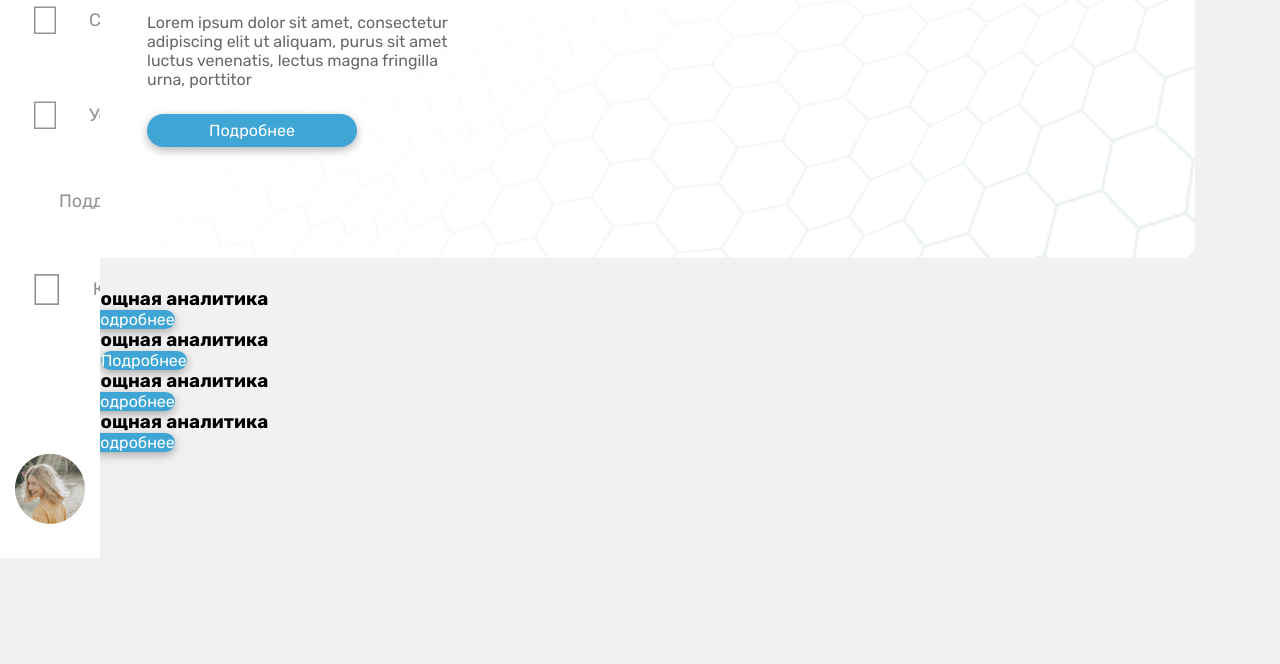
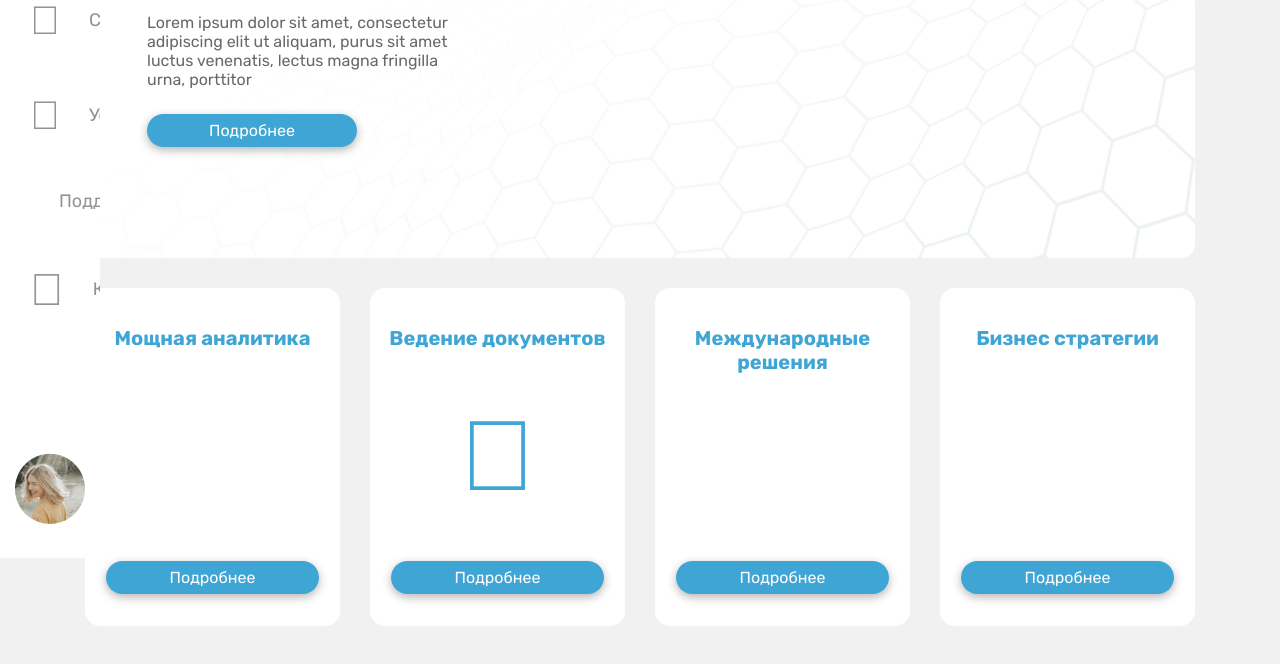
Before and after one commit to ninetyV/Blue, a plain HTML site: page index.html in a window 1280 px wide. Shown: the part 272-936 px from the top of the page. Before the commit the page ends 800 px from the top, so only its background shows below. Drawn offline with Linux system fonts and the light colour scheme.

Commit message:
card styles

```diff
--- a/css/style.css
+++ b/css/style.css
@@ -138,3 +138,45 @@ body {
 .desc__btn {
     padding: 7px 62px;
 }
+
+.cards {
+    margin-bottom: 48px;
+}
+
+.cards__wrap {
+    display: flex;
+    justify-content: space-between;
+    align-items: center;
+    gap: 30px;
+}
+
+.card {
+    min-width: 255px;
+    width: 100%;
+    background: #FFFFFF;
+    border-radius: 15px;
+    display: flex;
+    flex-direction: column;
+    align-items: center;
+    justify-content: space-between;
+    height: 338px;
+    padding: 38px 18px 32px;
+    text-align: center;
+}
+
+.card__btn {
+    padding: 7px 64px;
+}
+
+.card__h {
+    font-family: 'Rubik', sans-serif;
+    font-size: 20px;
+    font-weight: 700;
+    line-height: 24px;
+    color: #3FA5D5;
+}
+
+.card__icon {
+    font-size: 100px;
+    color: #3FA5D5;
+}
--- a/index.html
+++ b/index.html
@@ -66,17 +66,17 @@
                     <a href="#" class="btn card__btn">Подробнее</a>
                 </div>
                 <div class="card">
-                    <h3 class="card__h">Мощная аналитика</h3>
+                    <h3 class="card__h">Ведение документов</h3>
                     <span class="card__icon"><i class="fal fa-file-signature"></i></span>
                     <a href="#" class="btn card__btn">Подробнее</a>
                 </div>
                 <div class="card">
-                    <h3 class="card__h">Мощная аналитика</h3>
+                    <h3 class="card__h">Международные решения</h3>
                     <span class="card__icon"><i class="fal fa-globe-stand"></i></span>
                     <a href="#" class="btn card__btn">Подробнее</a>
                 </div>
                 <div class="card">
-                    <h3 class="card__h">Мощная аналитика</h3>
+                    <h3 class="card__h">Бизнес стратегии</h3>
                     <span class="card__icon"><i class="fal fa-chart-network"></i></span>
                     <a href="#" class="btn card__btn">Подробнее</a>
                 </div>
```
